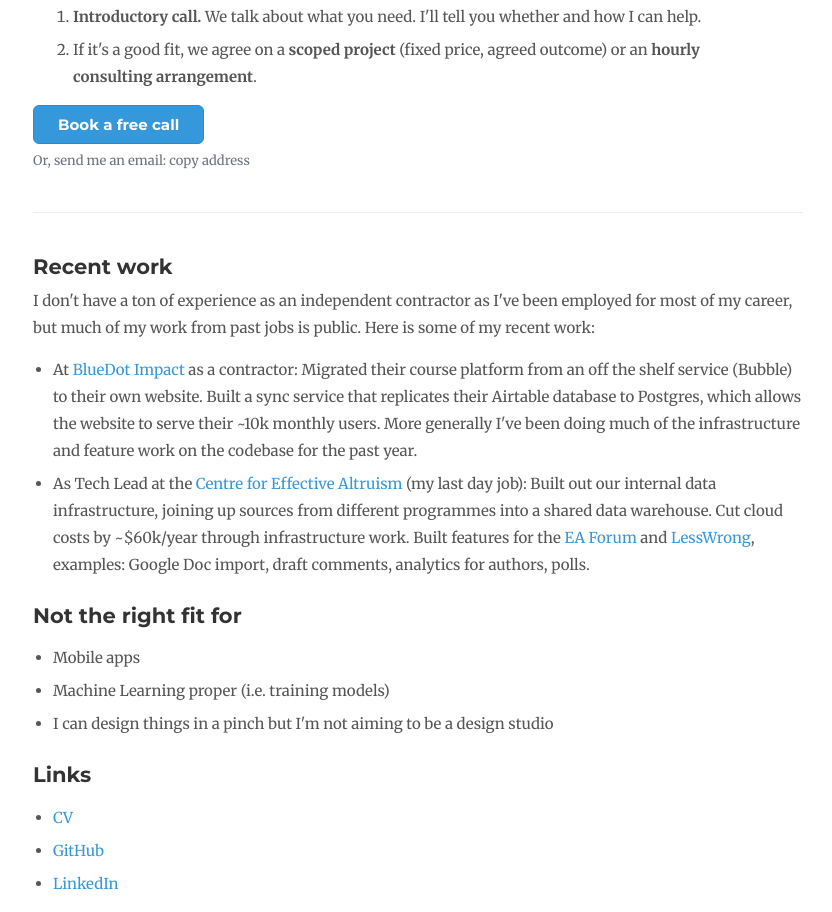
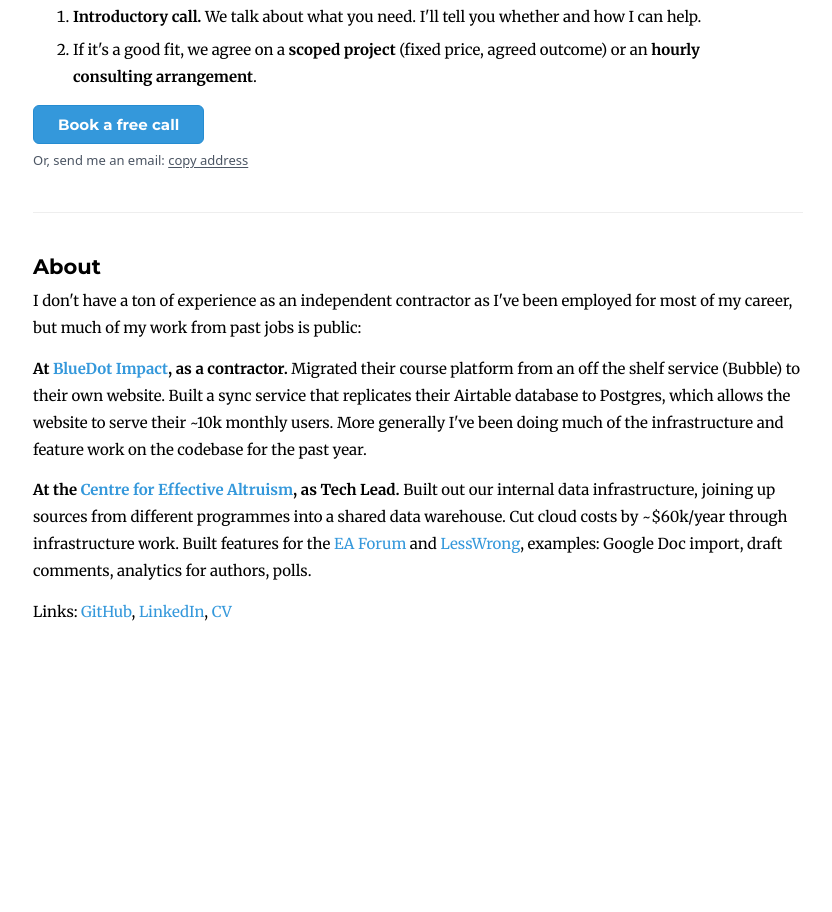
Before and after one commit to Will-Howard/contracting-website, a plain HTML site: page index.html in a window 1280 px wide. Shown: the part 605-1517 px from the top of the page, without its empty margins (222-1054 px from the left). After the commit the page ends 1303 px from the top, so only its background shows below. Drawn offline with nearby package versions, Linux system fonts and the light colour scheme.

Commit message:
Some polish

```diff
--- a/index.html
+++ b/index.html
@@ -8,11 +8,11 @@
     <style>
       *, *:before, *:after { box-sizing: border-box; }
       html { font-size: 10px; -webkit-text-size-adjust: 100%; }
-      body { font-family: "Merriweather", "Helvetica Neue", Arial, sans-serif; font-size: 15px; line-height: 1.8; color: #555; background-color: #fff; margin: 0; }
+      body { font-family: "Merriweather", "Helvetica Neue", Arial, sans-serif; font-size: 15px; line-height: 1.8; color: #000; background-color: #fff; margin: 0; }
       a { color: #3498db; text-decoration: none; }
       a:hover, a:focus { color: #1d6fa5; text-decoration: underline; }
       img { vertical-align: middle; border: 0; }
-      h1, h2, h3 { font-family: "Montserrat", "Helvetica Neue", Arial, sans-serif; font-weight: 700; line-height: 1.3; color: #333; }
+      h1, h2, h3 { font-family: "Montserrat", "Helvetica Neue", Arial, sans-serif; font-weight: 700; line-height: 1.3; color: #000; }
       h1 { font-size: 30px; margin-top: 27px; margin-bottom: 13.5px; }
       h2 { font-size: 21px; margin-top: 24px; margin-bottom: 6.75px; }
       p { margin: 0 0 13.5px; }
@@ -22,8 +22,8 @@
       .btn:hover { text-decoration: none; }
       .btn-primary { background-color: #3498db; border-color: #258cd1; color: #fff; }
       .btn-primary:hover { background-color: #217dbb; border-color: #1c699d; color: #fff; }
-      .btn-outline { background-color: #fff; border-color: #ccc; color: #555; }
-      .btn-outline:hover { border-color: #999; color: #333; }
+      .btn-outline { background-color: #fff; border-color: #ccc; color: #000; }
+      .btn-outline:hover { border-color: #999; color: #000; }
     </style>
     <script src="https://cdn.tailwindcss.com"></script>
     <script>
@@ -37,7 +37,7 @@
   <body>
 
     <!-- Content -->
-    <div class="max-w-[790px] text-pretty mx-auto px-4 pt-[40px]">
+    <div class="max-w-[790px] text-pretty mx-auto px-4 pt-[40px] pb-[60px]">
 
       <!-- Photo + heading -->
       <div class="flex items-center gap-6 mb-8">
@@ -65,40 +65,30 @@
 
       <div class="flex flex-col gap-2 w-fit">
         <a href="https://calendly.com/w-howard/meet-with-will-h" class="btn btn-primary w-fit">Book a free call</a>
-        <div class="text-gray-500 text-[13px]">Or, send me an email: <span onclick="copyEmail(this)" class="copy-label">copy address</span></div>
+        <div class="text-gray-600 text-[13px] font-sans font-medium">Or, send me an email: <span onclick="copyEmail(this)" class="copy-label hover:opacity-80 underline underline-offset-2 cursor-pointer">copy address</span></div>
       </div>
 
       <hr style="border: 0; border-top: 1px solid #eee; margin: 40px 0;">
 
-      <h2>Recent work</h2>
-      <p>I don't have a ton of experience as an independent contractor as I've been employed for most of my career, but much of my work from past jobs is public. Here is some of my recent work:</p>
-      <ul>
-        <li>At <a href="https://bluedot.org/">BlueDot Impact</a> as a contractor: Migrated their course platform from an off the shelf service (Bubble) to their own website. Built a sync service that replicates their Airtable database to Postgres, which allows the website to serve their ~10k monthly users. More generally I've been doing much of the infrastructure and feature work on the codebase for the past year.</li>
-        <li>As Tech Lead at the <a href="https://www.centreforeffectivealtruism.org/">Centre for Effective Altruism</a> (my last day job): Built out our internal data infrastructure, joining up sources from different programmes into a shared data warehouse. Cut cloud costs by ~$60k/year through infrastructure work. Built features for the <a href="https://forum.effectivealtruism.org/">EA Forum</a> and <a href="https://www.lesswrong.com/">LessWrong</a>, examples: Google Doc import, draft comments, analytics for authors, polls.</li>
-      </ul>
+      <h2>About</h2>
+      <p>I don't have a ton of experience as an independent contractor as I've been employed for most of my career, but much of my work from past jobs is public:</p>
 
-      <h2>Not the right fit for</h2>
-      <ul>
-        <li>Mobile apps</li>
-        <li>Machine Learning proper (i.e. training models)</li>
-        <li>I can design things in a pinch but I'm not aiming to be a design studio</li>
-      </ul>
+      <p><strong>At <a href="https://bluedot.org/">BlueDot Impact</a>, as a contractor.</strong> Migrated their course platform from an off the shelf service (Bubble) to their own website. Built a sync service that replicates their Airtable database to Postgres, which allows the website to serve their ~10k monthly users. More generally I've been doing much of the infrastructure and feature work on the codebase for the past year.</p>
 
-      <h2>Links</h2>
-      <ul>
-        <li><a href="https://drive.google.com/file/d/1KgTX_Mv4OiXufFfokOqVvyE2P-cj9PgY/view?usp=sharing">CV</a></li>
-        <li><a href="https://github.com/Will-Howard">GitHub</a></li>
-        <li><a href="https://linkedin.com/in/will-howard-011650a9">LinkedIn</a></li>
-      </ul>
+      <p><strong>At the <a href="https://www.centreforeffectivealtruism.org/">Centre for Effective Altruism</a>, as Tech Lead.</strong> Built out our internal data infrastructure, joining up sources from different programmes into a shared data warehouse. Cut cloud costs by ~$60k/year through infrastructure work. Built features for the <a href="https://forum.effectivealtruism.org/">EA Forum</a> and <a href="https://www.lesswrong.com/">LessWrong</a>, examples: Google Doc import, draft comments, analytics for authors, polls.</p>
+
+      <p>Links: <a href="https://github.com/Will-Howard">GitHub</a>, <a href="https://linkedin.com/in/will-howard-011650a9">LinkedIn</a>, <a href="https://drive.google.com/file/d/1KgTX_Mv4OiXufFfokOqVvyE2P-cj9PgY/view?usp=sharing">CV</a></p>
+
+      <!-- Not the right fit for: mobile apps, ML/training models, design studio -->
+
 
     </div>
 
     <script>
       function copyEmail(el) {
         navigator.clipboard.writeText('w.howard256@gmail.com').then(function() {
-          var label = el.querySelector('.copy-label');
-          label.textContent = 'Copied!';
-          setTimeout(function() { label.textContent = 'Copy email'; }, 2000);
+          el.textContent = 'copied!';
+          setTimeout(function() { el.textContent = 'copy address'; }, 2000);
         });
       }
     </script>
```
